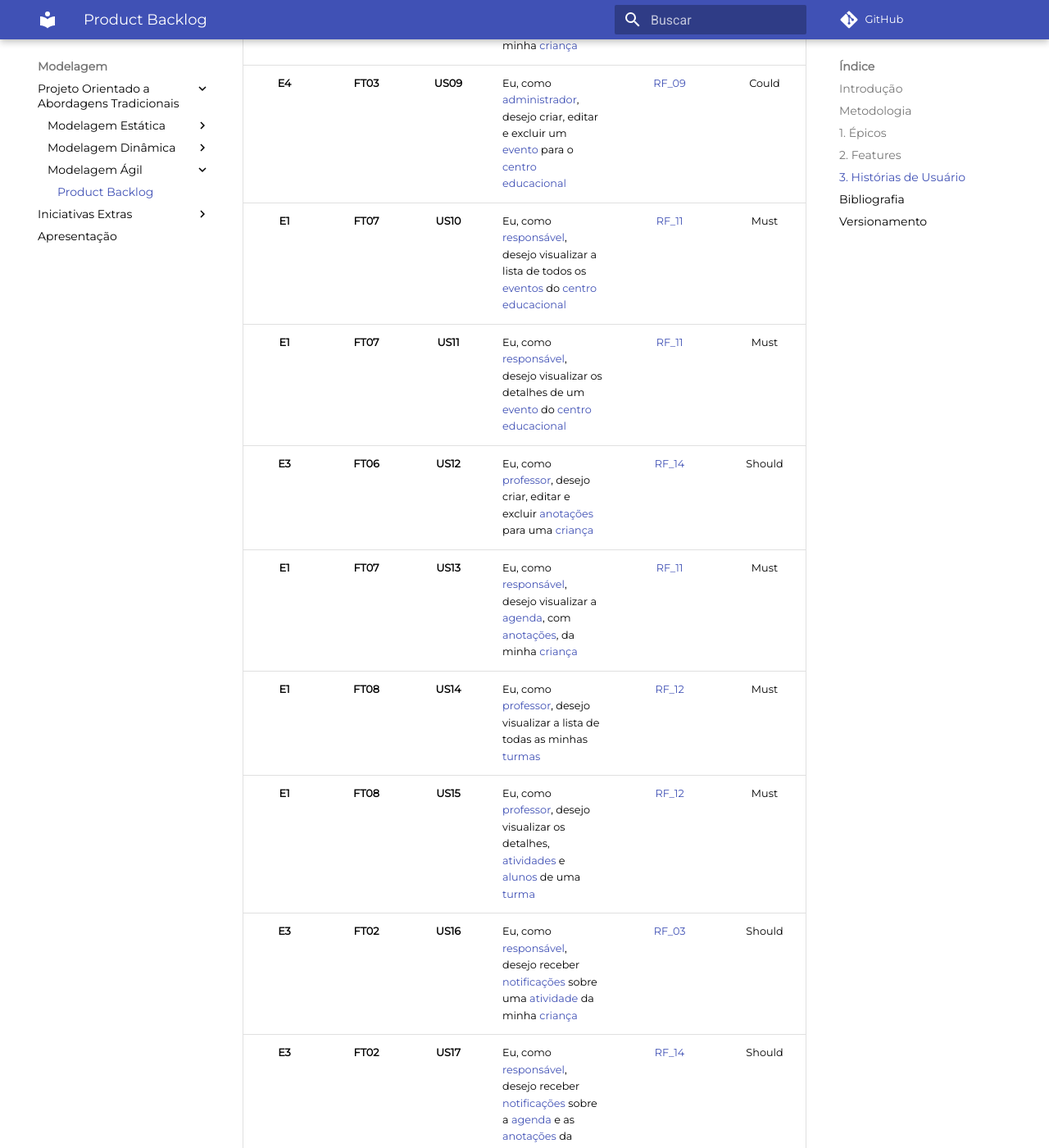
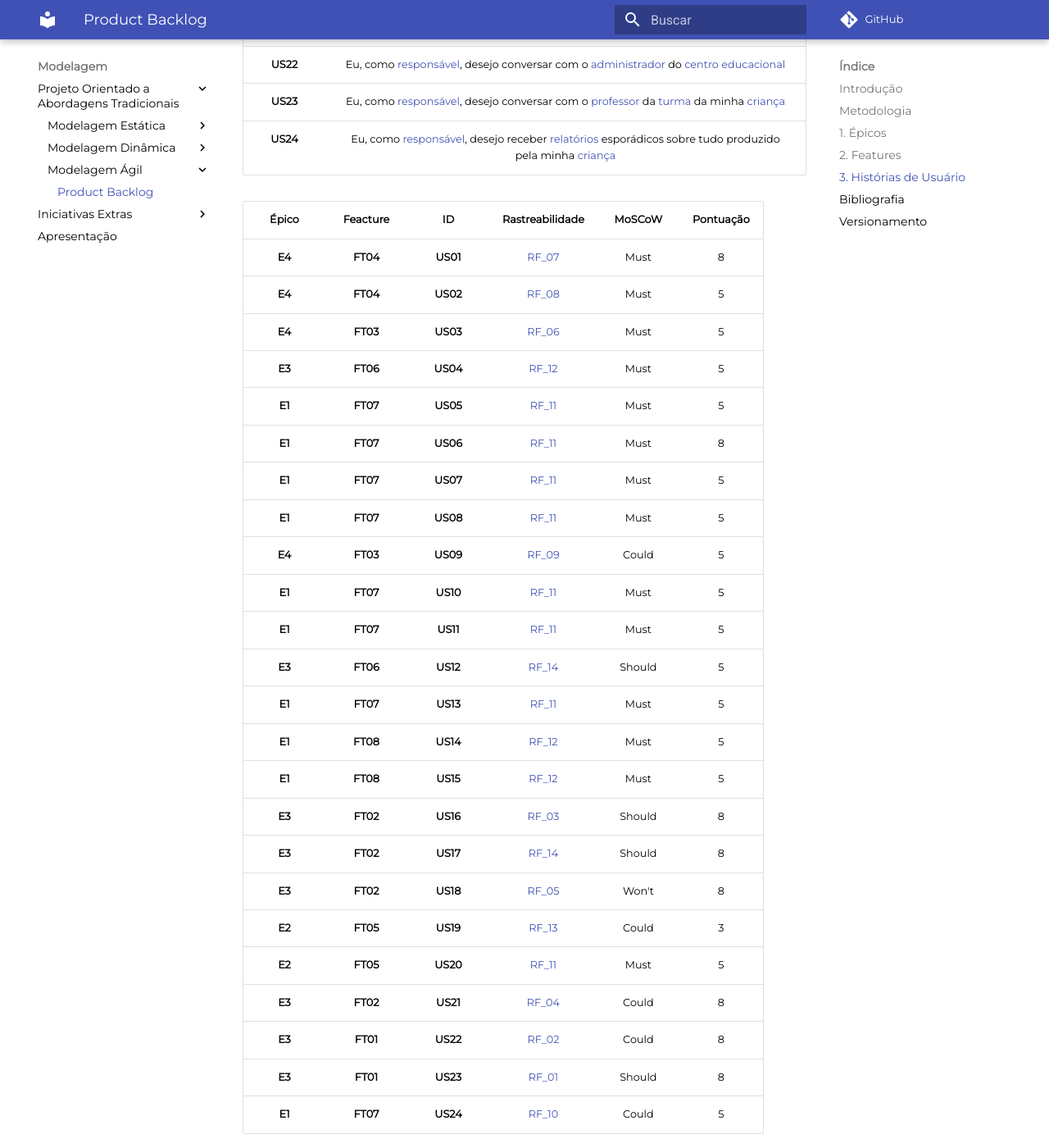
Before and after one commit to UnBArqDsw2021-1/2021.1_G6_Curumim, an MkDocs documentation site: the page built from docs/product-backlog.md, in a window 1280 px wide and 1400 px high, scrolled down 3330 px. Shown: the whole window at 82% size. Built offline with MkDocs 1.6.1 and Material for MkDocs 9.7.7, drawn with Linux system fonts in a browser that asks for light colours; comment, search, counter and statistics services are not loaded; some of the changed text lies outside the part shown.

Commit message:
doc(#127) Colocando a pontuação nas histórias de usuário.

```diff
--- a/docs/product-backlog.md
+++ b/docs/product-backlog.md
@@ -41,32 +41,59 @@
 
 &emsp;&emsp;Segue a lista de histórias de usuario definida e priorizada.
 
-| **Épico** | **Feacture** | **ID** | **Descrição** | **Rastreabilidade** | **MoSCoW** |
-| :-: | :-: | :-: | --- | :-: | :-: |
-| **E4** | **FT04** | **US01** | Eu, como [administrador](../base/requisitos/modelagem/lexicos/#lexico-administrador), desejo cadastrar uma [criança](../base/requisitos/modelagem/lexicos/#lexico-crianca) no [centro educacional](../base/requisitos/modelagem/lexicos/#lexico-centro-educacional) | [RF_07](../base/requisitos/elicitacao/brainstorming/#rf7) | Must |
-| **E4** | **FT04** | **US02** | Eu, como [administrador](../base/requisitos/modelagem/lexicos/#lexico-administrador), desejo cadastrar um [professor](../base/requisitos/modelagem/lexicos/#lexico-professor) no [centro educacional](../base/requisitos/modelagem/lexicos/#lexico-centro-educacional) | [RF_08](../base/requisitos/elicitacao/brainstorming/#rf8) | Must |
-| **E4** | **FT03** | **US03** | Eu, como [administrador](../base/requisitos/modelagem/lexicos/#lexico-administrador), desejo criar, editar e excluir uma [turma](../base/requisitos/modelagem/lexicos/#lexico-turma) para o [centro educacional](../base/requisitos/modelagem/lexicos/#lexico-centro-educacional) | [RF_06](../base/requisitos/elicitacao/brainstorming/#rf6) | Must |
-| **E3** | **FT06** | **US04** | Eu, como [professor](../base/requisitos/modelagem/lexicos/#lexico-professor), desejo criar, editar e excluir [atividades](../base/requisitos/modelagem/lexicos/#lexico-atividade) para minha [turma](../base/requisitos/modelagem/lexicos/#lexico-turma) | [RF_12](../base/requisitos/elicitacao/brainstorming/#rf12) | Must |
-| **E1** | **FT07** | **US05** | Eu, como [responsável](../base/requisitos/modelagem/lexicos/#lexico-responsavel), desejo fazer cadastro e login na aplicação | [RF_11](../base/requisitos/elicitacao/brainstorming/#rf11) | Must |
-| **E1** | **FT07** | **US06** | Eu, como [responsável](../base/requisitos/modelagem/lexicos/#lexico-responsavel), desejo ter um espaço que contenha as [atividades](../base/requisitos/modelagem/lexicos/#lexico-atividade), [eventos](../base/requisitos/modelagem/lexicos/#lexico-evento) e [agenda](../base/requisitos/modelagem/lexicos/#lexico-agenda) dos próximos dias | [RF_11](../base/requisitos/elicitacao/brainstorming/#rf11) | Must |
-| **E1** | **FT07** | **US07** | Eu, como [responsável](../base/requisitos/modelagem/lexicos/#lexico-responsavel), desejo visualizar a lista de todas as [atividades](../base/requisitos/modelagem/lexicos/#lexico-atividade) da minha [criança](../base/requisitos/modelagem/lexicos/#lexico-crianca) | [RF_11](../base/requisitos/elicitacao/brainstorming/#rf11) | Must |
-| **E1** | **FT07** | **US08** | Eu, como [responsável](../base/requisitos/modelagem/lexicos/#lexico-responsavel), desejo visualizar os detalhes de uma [atividade](../base/requisitos/modelagem/lexicos/#lexico-atividade) da minha [criança](../base/requisitos/modelagem/lexicos/#lexico-crianca) | [RF_11](../base/requisitos/elicitacao/brainstorming/#rf11) | Must |
-| **E4** | **FT03** | **US09** | Eu, como [administrador](../base/requisitos/modelagem/lexicos/#lexico-administrador), desejo criar, editar e excluir um [evento](../base/requisitos/modelagem/lexicos/#lexico-evento) para o [centro educacional](../base/requisitos/modelagem/lexicos/#lexico-centro-educacional) | [RF_09](../base/requisitos/elicitacao/brainstorming/#rf9) | Could |
-| **E1** | **FT07** | **US10** | Eu, como [responsável](../base/requisitos/modelagem/lexicos/#lexico-responsavel), desejo visualizar a lista de todos os [eventos](../base/requisitos/modelagem/lexicos/#lexico-evento) do [centro educacional](../base/requisitos/modelagem/lexicos/#lexico-centro-educacional) | [RF_11](../base/requisitos/elicitacao/brainstorming/#rf11) | Must |
-| **E1** | **FT07** | **US11** | Eu, como [responsável](../base/requisitos/modelagem/lexicos/#lexico-responsavel), desejo visualizar os detalhes de um [evento](../base/requisitos/modelagem/lexicos/#lexico-evento) do [centro educacional](../base/requisitos/modelagem/lexicos/#lexico-centro-educacional) | [RF_11](../base/requisitos/elicitacao/brainstorming/#rf11) | Must |
-| **E3** | **FT06** | **US12** | Eu, como [professor](../base/requisitos/modelagem/lexicos/#lexico-professor), desejo criar, editar e excluir [anotações](../base/requisitos/modelagem/lexicos/#lexico-anotacao) para uma [criança](../base/requisitos/modelagem/lexicos/#lexico-crianca) | [RF_14](../base/requisitos/elicitacao/brainstorming/#rf) | Should |
-| **E1** | **FT07** | **US13** | Eu, como [responsável](../base/requisitos/modelagem/lexicos/#lexico-responsavel), desejo visualizar a [agenda](../base/requisitos/modelagem/lexicos/#lexico-agenda), com [anotações](../base/requisitos/modelagem/lexicos/#lexico-anotacao), da minha [criança](../base/requisitos/modelagem/lexicos/#lexico-crianca) | [RF_11](../base/requisitos/elicitacao/brainstorming/#rf11) | Must |
-| **E1** | **FT08** | **US14** | Eu, como [professor](../base/requisitos/modelagem/lexicos/#lexico-professor), desejo visualizar a lista de todas as minhas [turmas](../base/requisitos/modelagem/lexicos/#lexico-turma) | [RF_12](../base/requisitos/elicitacao/brainstorming/#rf) | Must |
-| **E1** | **FT08** | **US15** | Eu, como [professor](../base/requisitos/modelagem/lexicos/#lexico-professor), desejo visualizar os detalhes, [atividades](../base/requisitos/modelagem/lexicos/#lexico-atividade) e [alunos](../base/requisitos/modelagem/lexicos/#lexico-aluno) de uma [turma](../base/requisitos/modelagem/lexicos/#lexico-turma) | [RF_12](../base/requisitos/elicitacao/brainstorming/#rf12) | Must |
-| **E3** | **FT02** | **US16** | Eu, como [responsável](../base/requisitos/modelagem/lexicos/#lexico-responsavel), desejo receber [notificações](../base/requisitos/modelagem/lexicos/#lexico-notificacao) sobre uma [atividade](../base/requisitos/modelagem/lexicos/#lexico-atividade) da minha [criança](../base/requisitos/modelagem/lexicos/#lexico-crianca) | [RF_03](../base/requisitos/elicitacao/brainstorming/#rf3) | Should |
-| **E3** | **FT02** | **US17** | Eu, como [responsável](../base/requisitos/modelagem/lexicos/#lexico-responsavel), desejo receber [notificações](../base/requisitos/modelagem/lexicos/#lexico-notificacao) sobre a [agenda](../base/requisitos/modelagem/lexicos/#lexico-agenda) e as [anotações](../base/requisitos/modelagem/lexicos/#lexico-anotacao) da minha [criança](../base/requisitos/modelagem/lexicos/#lexico-crianca) | [RF_14](../base/requisitos/elicitacao/brainstorming/#rf14) | Should |
-| **E3** | **FT02** | **US18** | Eu, como [responsável](../base/requisitos/modelagem/lexicos/#lexico-responsavel), desejo receber [notificações](../base/requisitos/modelagem/lexicos/#lexico-notificacao) sobre um [evento](../base/requisitos/modelagem/lexicos/#lexico-evento) do [centro educacional](../base/requisitos/modelagem/lexicos/#lexico-centro-educacional) | [RF_05](../base/requisitos/elicitacao/brainstorming/#rf5) | Won't |
-| **E2** | **FT05** | **US19** | Eu, como [professor](../base/requisitos/modelagem/lexicos/#lexico-professor), desejo lançar [presença](../base/requisitos/modelagem/lexicos/#lexico-lancar-presenca) da minha [turma](../base/requisitos/modelagem/lexicos/#lexico-turma) | [RF_13](../base/requisitos/elicitacao/brainstorming/#rf13) | Could |
-| **E2** | **FT05** | **US20** | Eu, como [responsável](../base/requisitos/modelagem/lexicos/#lexico-responsavel), desejo acompanhar o andamento das [presenças](../base/requisitos/modelagem/lexicos/#lexico-lancar-presenca) da minha [criança](../base/requisitos/modelagem/lexicos/#lexico-crianca) | [RF_11](../base/requisitos/elicitacao/brainstorming/#rf11) | Must |
-| **E3** | **FT02** | **US21** | Eu, como [responsável](../base/requisitos/modelagem/lexicos/#lexico-responsavel), desejo receber [notificações](../base/requisitos/modelagem/lexicos/#lexico-notificacao) sobre a entrada e saída da minha [criança](../base/requisitos/modelagem/lexicos/#lexico-crianca) | [RF_04](../base/requisitos/elicitacao/brainstorming/#rf4) | Could |
-| **E3** | **FT01** | **US22** | Eu, como [responsável](../base/requisitos/modelagem/lexicos/#lexico-responsavel), desejo conversar com o [administrador](../base/requisitos/modelagem/lexicos/#lexico-administrador)  do [centro educacional](../base/requisitos/modelagem/lexicos/#lexico-centro-educacional) | [RF_02](../base/requisitos/elicitacao/brainstorming/#rf2) | Could |
-| **E3** | **FT01** | **US23** | Eu, como [responsável](../base/requisitos/modelagem/lexicos/#lexico-responsavel), desejo conversar com o [professor](../base/requisitos/modelagem/lexicos/#lexico-professor) da [turma](../base/requisitos/modelagem/lexicos/#lexico-turma) da minha [criança](../base/requisitos/modelagem/lexicos/#lexico-crianca) | [RF_01](../base/requisitos/elicitacao/brainstorming/#rf1) | Should |
-| **E1** | **FT07** | **US24** | Eu, como [responsável](../base/requisitos/modelagem/lexicos/#lexico-responsavel), desejo receber [relatórios](../base/requisitos/modelagem/../base/requisitos/elicitacao/brainstorming/#rflexicos/#lexico-relatorio) esporádicos sobre tudo produzido pela minha [criança](../base/requisitos/modelagem/lexicos/#lexico-crianca) | [RF_10](../base/requisitos/elicitacao/brainstorming/#rf10) | Could |
+| **ID** | **Descrição** |
+| :-: | :-: |
+| **US01** | Eu, como [administrador](../base/requisitos/modelagem/lexicos/#lexico-administrador), desejo cadastrar uma [criança](../base/requisitos/modelagem/lexicos/#lexico-crianca) no [centro educacional](../base/requisitos/modelagem/lexicos/#lexico-centro-educacional) |
+| **US02** | Eu, como [administrador](../base/requisitos/modelagem/lexicos/#lexico-administrador), desejo cadastrar um [professor](../base/requisitos/modelagem/lexicos/#lexico-professor) no [centro educacional](../base/requisitos/modelagem/lexicos/#lexico-centro-educacional) |
+| **US03** | Eu, como [administrador](../base/requisitos/modelagem/lexicos/#lexico-administrador), desejo criar, editar e excluir uma [turma](../base/requisitos/modelagem/lexicos/#lexico-turma) para o [centro educacional](../base/requisitos/modelagem/lexicos/#lexico-centro-educacional) |
+| **US04** | Eu, como [professor](../base/requisitos/modelagem/lexicos/#lexico-professor), desejo criar, editar e excluir [atividades](../base/requisitos/modelagem/lexicos/#lexico-atividade) para minha [turma](../base/requisitos/modelagem/lexicos/#lexico-turma) |
+| **US05** | Eu, como [responsável](../base/requisitos/modelagem/lexicos/#lexico-responsavel), desejo fazer cadastro e login na aplicação |
+| **US06** | Eu, como [responsável](../base/requisitos/modelagem/lexicos/#lexico-responsavel), desejo ter um espaço que contenha as [atividades](../base/requisitos/modelagem/lexicos/#lexico-atividade), [eventos](../base/requisitos/modelagem/lexicos/#lexico-evento) e [agenda](../base/requisitos/modelagem/lexicos/#lexico-agenda) dos próximos dias |
+| **US07** | Eu, como [responsável](../base/requisitos/modelagem/lexicos/#lexico-responsavel), desejo visualizar a lista de todas as [atividades](../base/requisitos/modelagem/lexicos/#lexico-atividade) da minha [criança](../base/requisitos/modelagem/lexicos/#lexico-crianca) |
+| **US08** | Eu, como [responsável](../base/requisitos/modelagem/lexicos/#lexico-responsavel), desejo visualizar os detalhes de uma [atividade](../base/requisitos/modelagem/lexicos/#lexico-atividade) da minha [criança](../base/requisitos/modelagem/lexicos/#lexico-crianca) |
+| **US09** | Eu, como [administrador](../base/requisitos/modelagem/lexicos/#lexico-administrador), desejo criar, editar e excluir um [evento](../base/requisitos/modelagem/lexicos/#lexico-evento) para o [centro educacional](../base/requisitos/modelagem/lexicos/#lexico-centro-educacional) |
+| **US10** | Eu, como [responsável](../base/requisitos/modelagem/lexicos/#lexico-responsavel), desejo visualizar a lista de todos os [eventos](../base/requisitos/modelagem/lexicos/#lexico-evento) do [centro educacional](../base/requisitos/modelagem/lexicos/#lexico-centro-educacional) |
+| **US11** | Eu, como [responsável](../base/requisitos/modelagem/lexicos/#lexico-responsavel), desejo visualizar os detalhes de um [evento](../base/requisitos/modelagem/lexicos/#lexico-evento) do [centro educacional](../base/requisitos/modelagem/lexicos/#lexico-centro-educacional) |
+| **US12** | Eu, como [professor](../base/requisitos/modelagem/lexicos/#lexico-professor), desejo criar, editar e excluir [anotações](../base/requisitos/modelagem/lexicos/#lexico-anotacao) para uma [criança](../base/requisitos/modelagem/lexicos/#lexico-crianca) |
+| **US13** | Eu, como [responsável](../base/requisitos/modelagem/lexicos/#lexico-responsavel), desejo visualizar a [agenda](../base/requisitos/modelagem/lexicos/#lexico-agenda), com [anotações](../base/requisitos/modelagem/lexicos/#lexico-anotacao), da minha [criança](../base/requisitos/modelagem/lexicos/#lexico-crianca) |
+| **US14** | Eu, como [professor](../base/requisitos/modelagem/lexicos/#lexico-professor), desejo visualizar a lista de todas as minhas [turmas](../base/requisitos/modelagem/lexicos/#lexico-turma) |
+| **US15** | Eu, como [professor](../base/requisitos/modelagem/lexicos/#lexico-professor), desejo visualizar os detalhes, [atividades](../base/requisitos/modelagem/lexicos/#lexico-atividade) e [alunos](../base/requisitos/modelagem/lexicos/#lexico-aluno) de uma [turma](../base/requisitos/modelagem/lexicos/#lexico-turma) |
+| **US16** | Eu, como [responsável](../base/requisitos/modelagem/lexicos/#lexico-responsavel), desejo receber [notificações](../base/requisitos/modelagem/lexicos/#lexico-notificacao) sobre uma [atividade](../base/requisitos/modelagem/lexicos/#lexico-atividade) da minha [criança](../base/requisitos/modelagem/lexicos/#lexico-crianca) |
+| **US17** | Eu, como [responsável](../base/requisitos/modelagem/lexicos/#lexico-responsavel), desejo receber [notificações](../base/requisitos/modelagem/lexicos/#lexico-notificacao) sobre a [agenda](../base/requisitos/modelagem/lexicos/#lexico-agenda) e as [anotações](../base/requisitos/modelagem/lexicos/#lexico-anotacao) da minha [criança](../base/requisitos/modelagem/lexicos/#lexico-crianca) |
+| **US18** | Eu, como [responsável](../base/requisitos/modelagem/lexicos/#lexico-responsavel), desejo receber [notificações](../base/requisitos/modelagem/lexicos/#lexico-notificacao) sobre um [evento](../base/requisitos/modelagem/lexicos/#lexico-evento) do [centro educacional](../base/requisitos/modelagem/lexicos/#lexico-centro-educacional) |
+| **US19** | Eu, como [professor](../base/requisitos/modelagem/lexicos/#lexico-professor), desejo lançar [presença](../base/requisitos/modelagem/lexicos/#lexico-lancar-presenca) da minha [turma](../base/requisitos/modelagem/lexicos/#lexico-turma) |
+| **US20** | Eu, como [responsável](../base/requisitos/modelagem/lexicos/#lexico-responsavel), desejo acompanhar o andamento das [presenças](../base/requisitos/modelagem/lexicos/#lexico-lancar-presenca) da minha [criança](../base/requisitos/modelagem/lexicos/#lexico-crianca) |
+| **US21** | Eu, como [responsável](../base/requisitos/modelagem/lexicos/#lexico-responsavel), desejo receber [notificações](../base/requisitos/modelagem/lexicos/#lexico-notificacao) sobre a entrada e saída da minha [criança](../base/requisitos/modelagem/lexicos/#lexico-crianca) |
+| **US22** | Eu, como [responsável](../base/requisitos/modelagem/lexicos/#lexico-responsavel), desejo conversar com o [administrador](../base/requisitos/modelagem/lexicos/#lexico-administrador)  do [centro educacional](../base/requisitos/modelagem/lexicos/#lexico-centro-educacional) |
+| **US23** | Eu, como [responsável](../base/requisitos/modelagem/lexicos/#lexico-responsavel), desejo conversar com o [professor](../base/requisitos/modelagem/lexicos/#lexico-professor) da [turma](../base/requisitos/modelagem/lexicos/#lexico-turma) da minha [criança](../base/requisitos/modelagem/lexicos/#lexico-crianca) |
+| **US24** | Eu, como [responsável](../base/requisitos/modelagem/lexicos/#lexico-responsavel), desejo receber [relatórios](../base/requisitos/modelagem/../base/requisitos/elicitacao/brainstorming/#rflexicos/#lexico-relatorio) esporádicos sobre tudo produzido pela minha [criança](../base/requisitos/modelagem/lexicos/#lexico-crianca) |
+
+| **Épico** | **Feacture** | **ID** | **Rastreabilidade** | **MoSCoW** | **Pontuação** |
+| :-: | :-: | :-: | :-: | :-: | :-: |
+| **E4** | **FT04** | **US01** | [RF_07](../base/requisitos/elicitacao/brainstorming/#rf7) | Must |8|
+| **E4** | **FT04** | **US02** | [RF_08](../base/requisitos/elicitacao/brainstorming/#rf8) | Must |5|
+| **E4** | **FT03** | **US03** | [RF_06](../base/requisitos/elicitacao/brainstorming/#rf6) | Must |5|
+| **E3** | **FT06** | **US04** | [RF_12](../base/requisitos/elicitacao/brainstorming/#rf12) | Must |5|
+| **E1** | **FT07** | **US05** | [RF_11](../base/requisitos/elicitacao/brainstorming/#rf11) | Must |5|
+| **E1** | **FT07** | **US06** | [RF_11](../base/requisitos/elicitacao/brainstorming/#rf11) | Must |8|
+| **E1** | **FT07** | **US07** | [RF_11](../base/requisitos/elicitacao/brainstorming/#rf11) | Must |5|
+| **E1** | **FT07** | **US08** | [RF_11](../base/requisitos/elicitacao/brainstorming/#rf11) | Must |5|
+| **E4** | **FT03** | **US09** | [RF_09](../base/requisitos/elicitacao/brainstorming/#rf9) | Could |5|
+| **E1** | **FT07** | **US10** | [RF_11](../base/requisitos/elicitacao/brainstorming/#rf11) | Must |5|
+| **E1** | **FT07** | **US11** | [RF_11](../base/requisitos/elicitacao/brainstorming/#rf11) | Must |5|
+| **E3** | **FT06** | **US12** | [RF_14](../base/requisitos/elicitacao/brainstorming/#rf) | Should |5|
+| **E1** | **FT07** | **US13** | [RF_11](../base/requisitos/elicitacao/brainstorming/#rf11) | Must |5|
+| **E1** | **FT08** | **US14** | [RF_12](../base/requisitos/elicitacao/brainstorming/#rf) | Must |5|
+| **E1** | **FT08** | **US15** | [RF_12](../base/requisitos/elicitacao/brainstorming/#rf12) | Must |5|
+| **E3** | **FT02** | **US16** | [RF_03](../base/requisitos/elicitacao/brainstorming/#rf3) | Should |8|
+| **E3** | **FT02** | **US17** | [RF_14](../base/requisitos/elicitacao/brainstorming/#rf14) | Should |8|
+| **E3** | **FT02** | **US18** | [RF_05](../base/requisitos/elicitacao/brainstorming/#rf5) | Won't |8|
+| **E2** | **FT05** | **US19** | [RF_13](../base/requisitos/elicitacao/brainstorming/#rf13) | Could |3|
+| **E2** | **FT05** | **US20** | [RF_11](../base/requisitos/elicitacao/brainstorming/#rf11) | Must |5|
+| **E3** | **FT02** | **US21** | [RF_04](../base/requisitos/elicitacao/brainstorming/#rf4) | Could |8|
+| **E3** | **FT01** | **US22** | [RF_02](../base/requisitos/elicitacao/brainstorming/#rf2) | Could |8|
+| **E3** | **FT01** | **US23** | [RF_01](../base/requisitos/elicitacao/brainstorming/#rf1) | Should |8|
+| **E1** | **FT07** | **US24** | [RF_10](../base/requisitos/elicitacao/brainstorming/#rf10) | Could |5|
 
 ## Bibliografia
 > - Videoaulas e materiais complementares presentes no moodle da disciplina Arquitetura e Desenho de Software. Disponível em <https://aprender3.unb.br/course/view.php?id=8603>. Acesso em: 14 ago. 2021.
```
